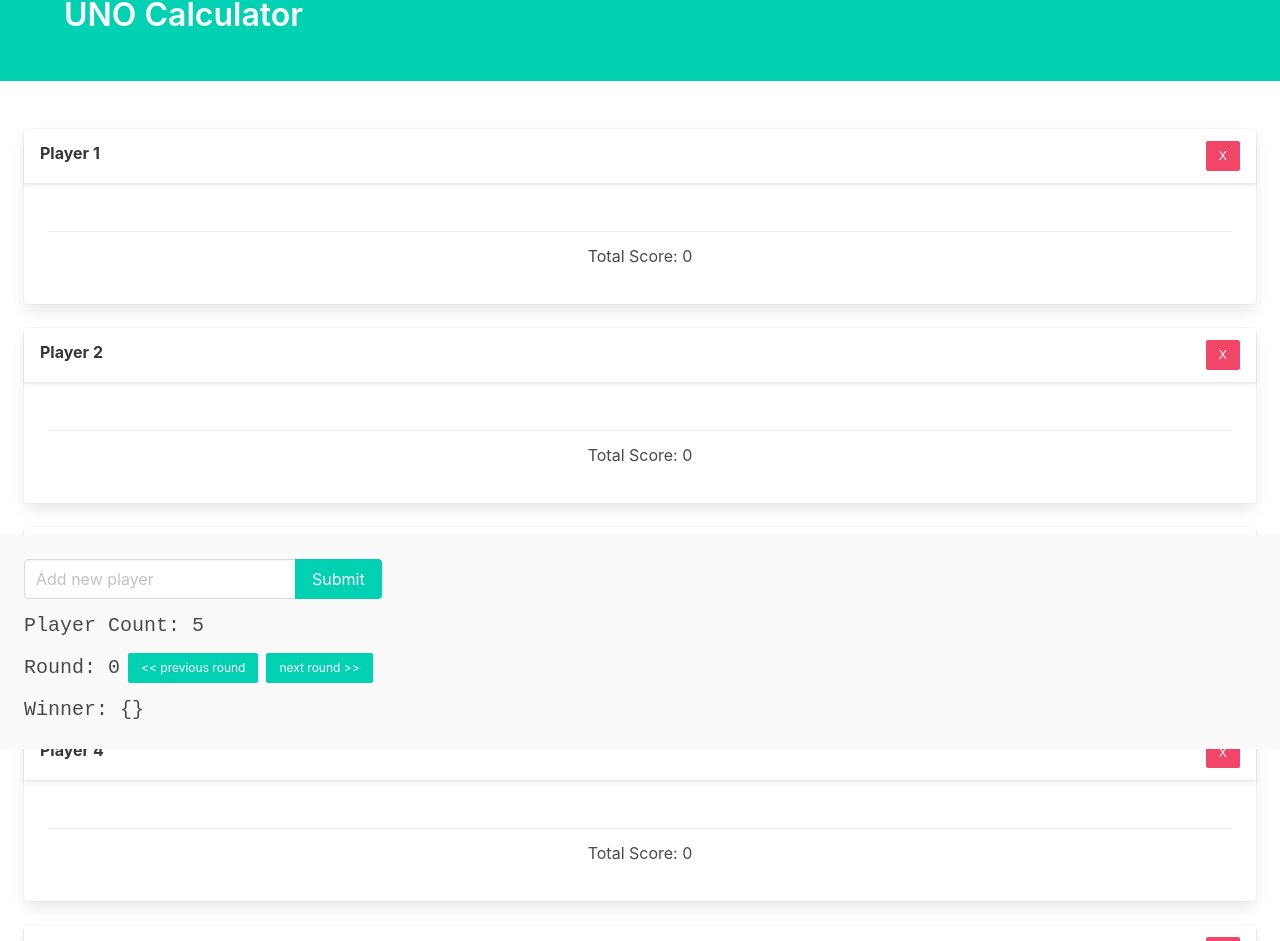
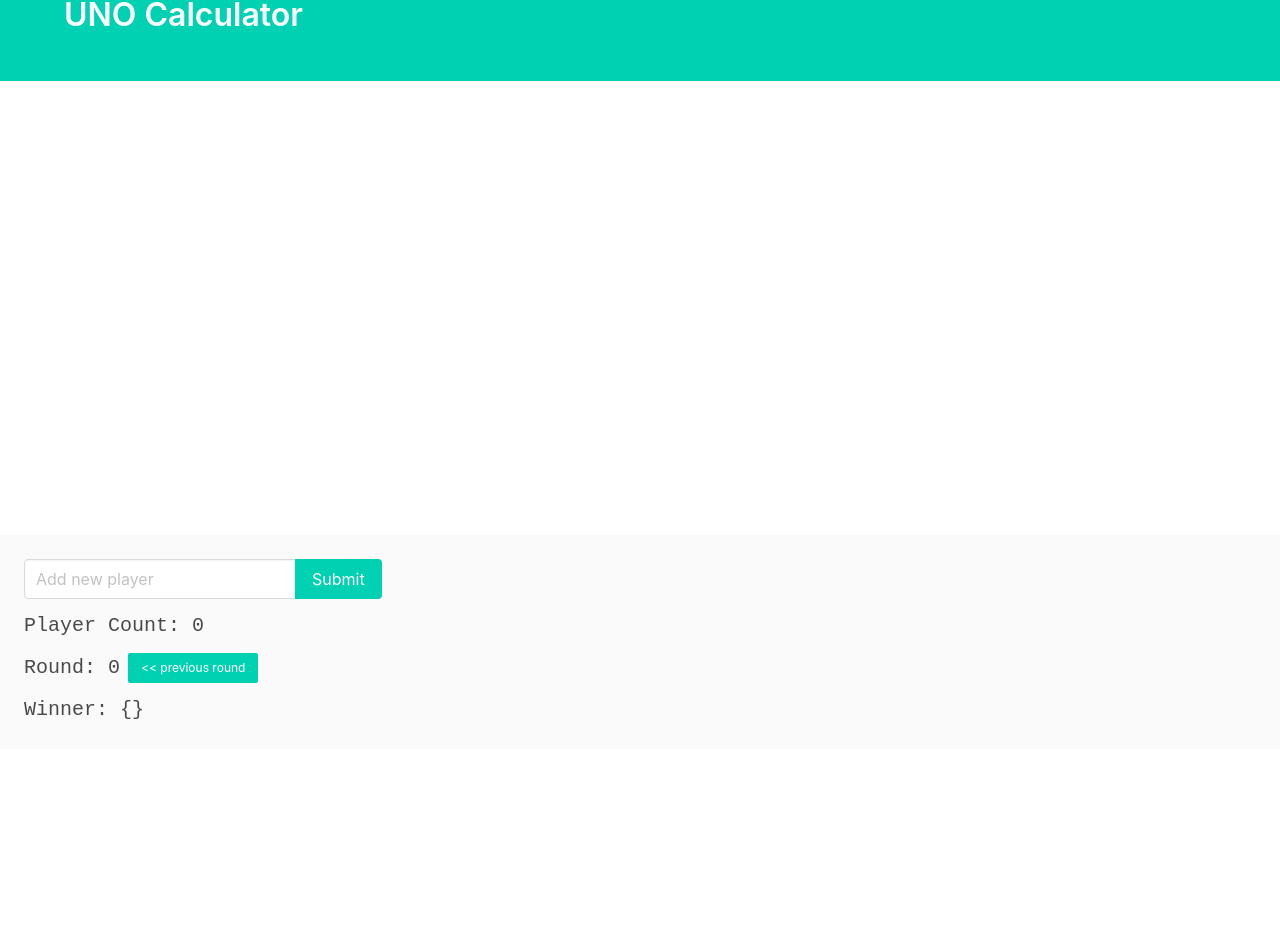
Before and after one commit to BatuhanW/uno-calculator, a React (Create React App) app: page / in a window 1280 px wide. Shown: the part 51-992 px from the top of the page. After the commit the page ends 800 px from the top, so only its background shows below. Built offline with nearby package versions, Linux system fonts and the light colour scheme.

Commit message:
Refactors

```diff
--- a/src/App.tsx
+++ b/src/App.tsx
@@ -41,13 +41,7 @@
     setPlayers((players) => [...players, values.playerName]);
     setValue("playerName", "");
   };
-  const [players, setPlayers] = React.useState([
-    "Player 1",
-    "Player 2",
-    "Player 3",
-    "Player 4",
-    "Player 5",
-  ]);
+  const [players, setPlayers] = React.useState<string[]>([]);
   const [round, setRound] = React.useState(0);
   const [points, setPoints] = React.useState<PlayerPoints[]>([]);
 
```
Also changed, not shown: src/components/Card.tsx (+6 -2 lines).
